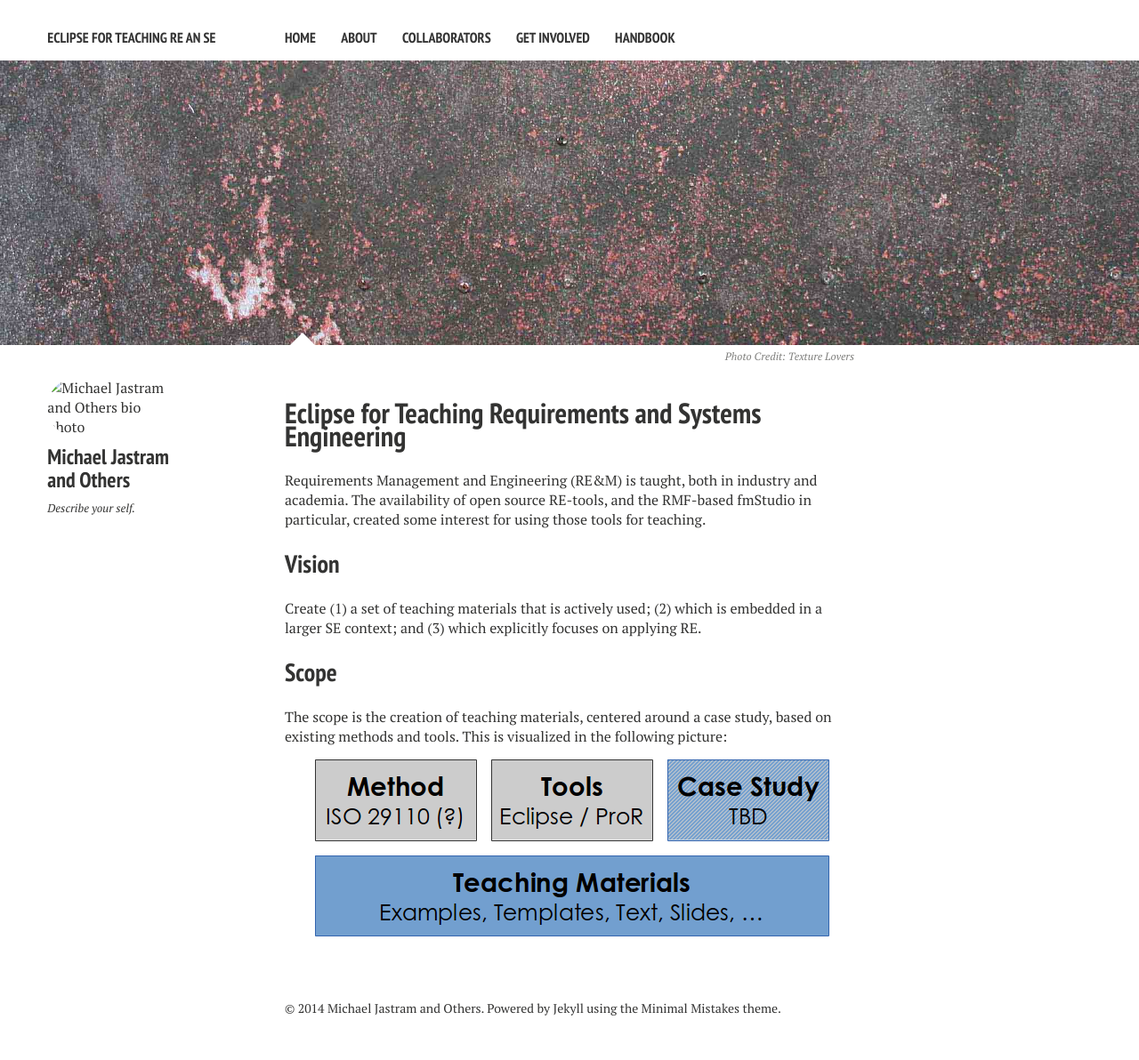
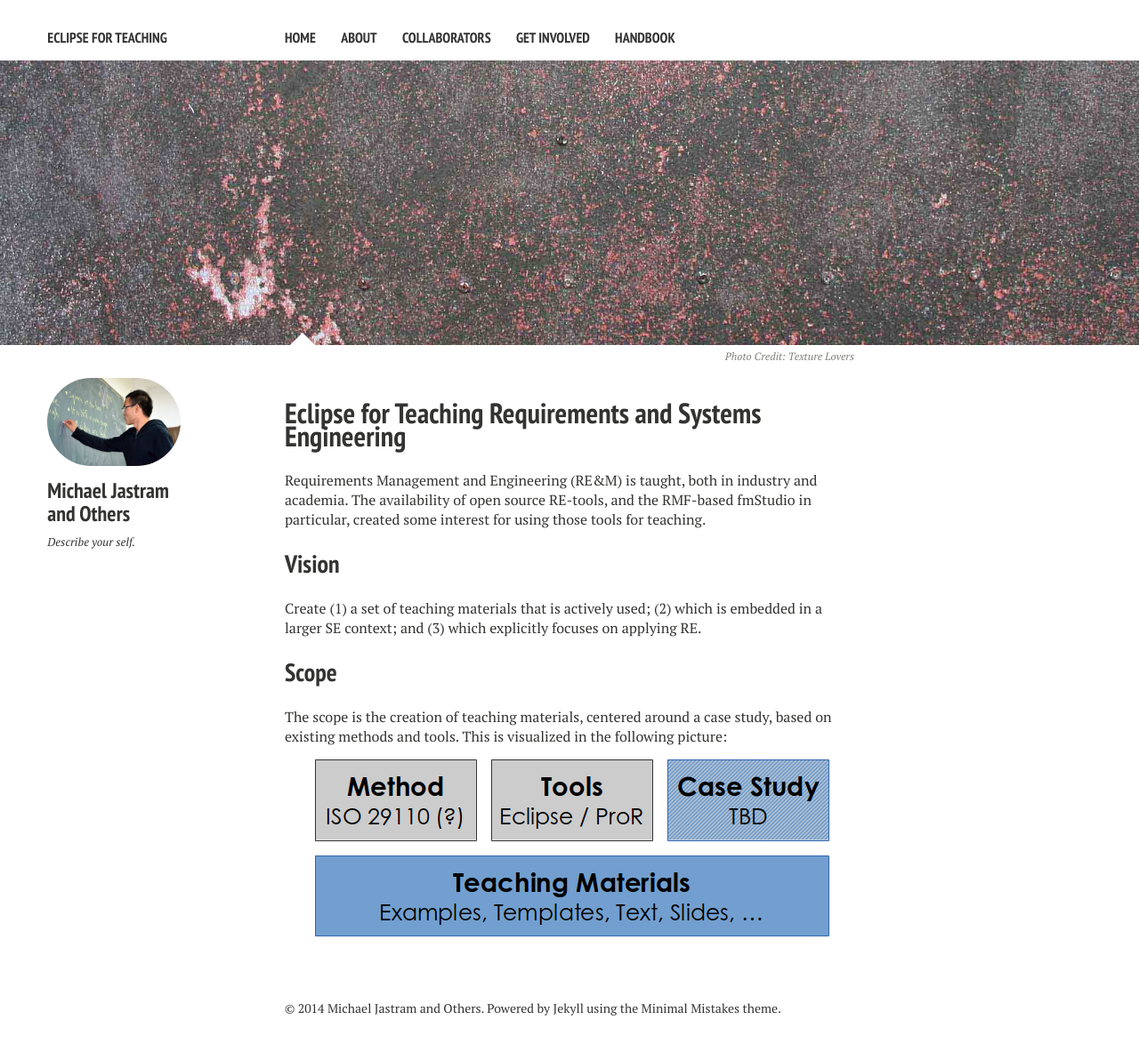
Before and after one commit to jastram/teaching, a Jekyll site: the page built from index.md, in a window 1280 px wide. Shown: the whole page at 89% size. Built offline with Jekyll 4.4.1, drawn with Linux system fonts in a browser that asks for light colours; nearby versions of some CDN libraries.

```diff
--- a/_config.yml
+++ b/_config.yml
@@ -1,6 +1,6 @@
 # Site wide configuration
 
-title:            Eclipse for Teaching RE an SE
+title:            Eclipse for Teaching
 locale:           en_US
 url:              http://localhost:4000
 # url:              https://github.com/jastram/teaching
```
Also changed, not shown: images/bio-photo.jpg (added).
